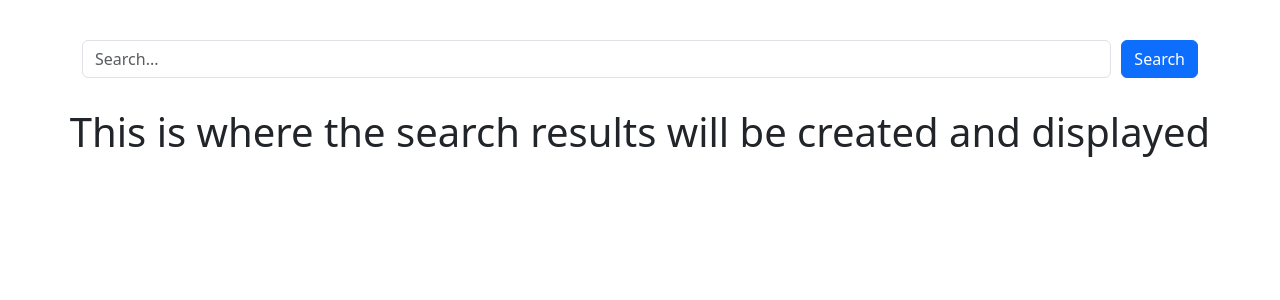
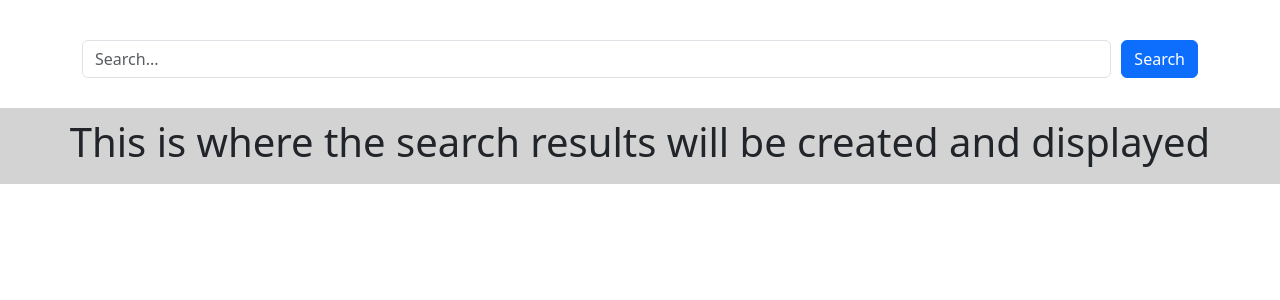
Before and after one commit to nina-network/Lecture-Lounge, a Flask app: page /search in a window 1280 px wide. Shown: the part 56-356 px from the top of the page. Run offline with Flask 3, Linux system fonts and the light colour scheme.

Commit message:
adding additional element to search page

```diff
--- a/templates/search.html
+++ b/templates/search.html
@@ -20,6 +20,8 @@
         .center {
             margin-top: 30px;
             text-align: center;
+            background-color: lightgrey;
+            padding: 10px;
         }
     </style>
 </head>
@@ -40,7 +42,9 @@
         <input class="form-control search-input" type="text" placeholder="Search...">
         <button class="btn btn-primary" type="button">Search</button>
     </div>
+    <div class="center">
+        <h1> This is where the search results will be created and displayed</h1>
+    </div>
 
-    <h1 class="center"> This is where the search results will be created and displayed</h1>
 </body>
 </html>
```
